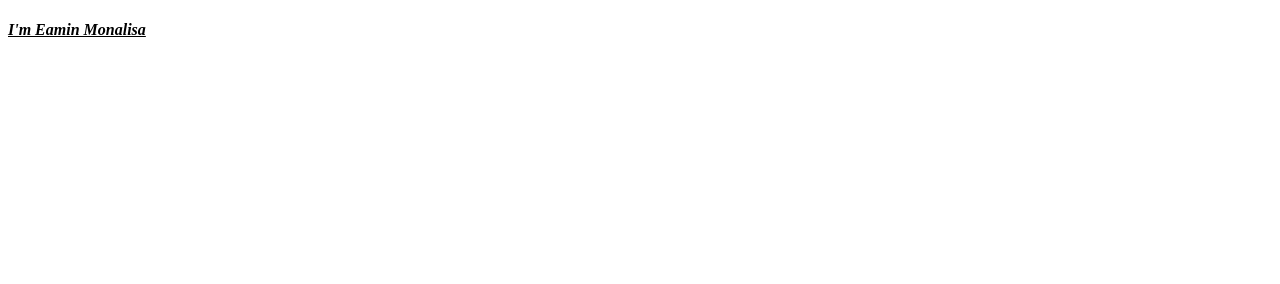
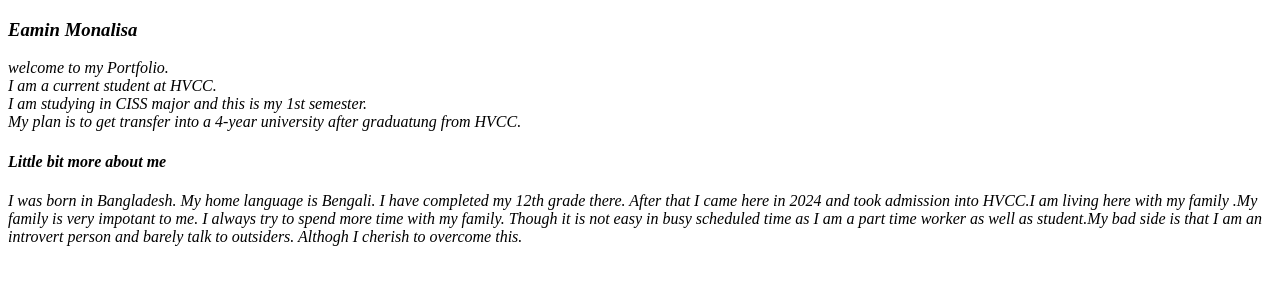
Before and after one commit to eamin-monalisa/1st-practice, a plain HTML site: page index.html in a window 1280 px wide. Drawn offline with Linux system fonts and the light colour scheme.

Commit message:
update1 for index.html file

```diff
--- a/index.html
+++ b/index.html
@@ -2,9 +2,15 @@
 <html lang="en">
 <head><title>My website1</title></head>
 <body>
-    <h4>
-        <u><i>I'm Eamin Monalisa</i></u></i>
-    </h4>
+    <h3>
+       <i> Eamin Monalisa</i>
+    </h3>
+<p><i>welcome to my Portfolio.<br>I am a current student at HVCC.<br>I am studying in CISS major and this is my 1st semester.<br>My plan is to get transfer into a 4-year university after graduatung from HVCC.</p>
+
+ <h4>
+   <i>Little bit more about me</i>
+ </h4>
+<p><i>I was born in Bangladesh. My home language is Bengali. I have completed my 12th grade there. After that I came here in 2024 and took admission into HVCC.I am living here with my family .My family is very impotant to me. I always try to spend more time with my family. Though it is not easy in busy scheduled time as I am a part time worker as well as student.My bad side is that I am an introvert person and barely talk to outsiders. Althogh I cherish to overcome this.</i></p>
 
 
 </body>
```
